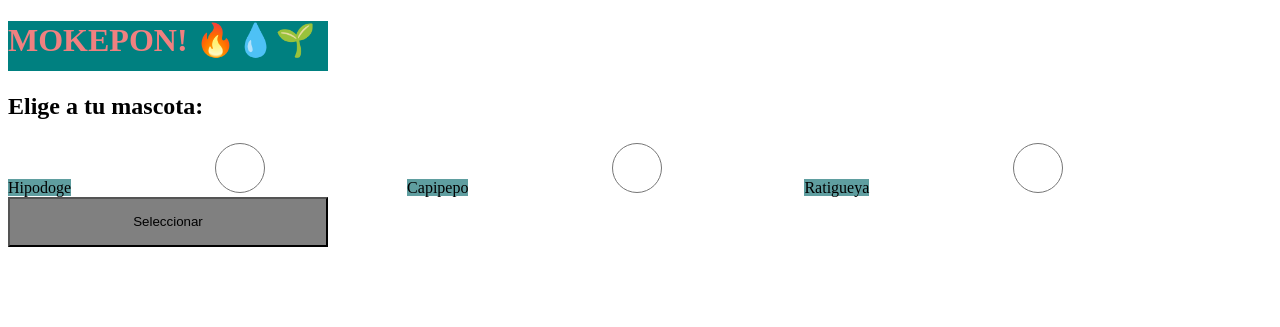
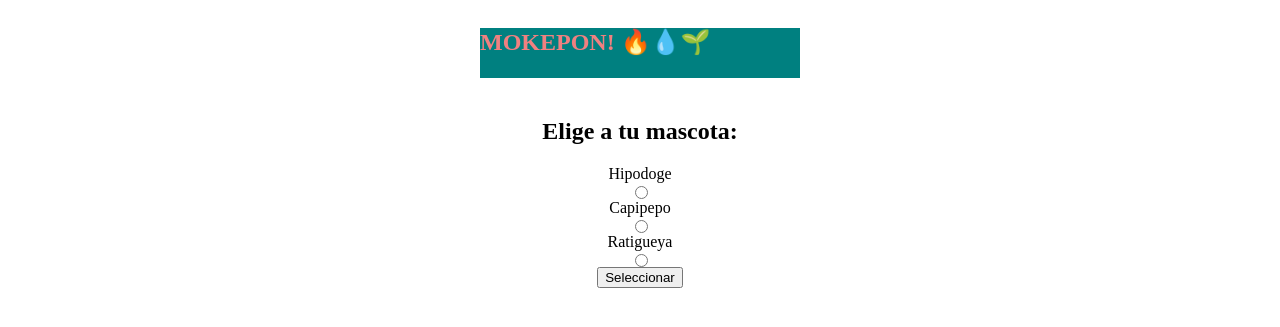
Before and after one commit to DEstebanJV/Cursos, a PHP site: page /ncp/mokepon/mokepon.html in a window 1280 px wide. Shown: the top 327 px of the page. Run offline with PHP 8.4, Linux system fonts and the light colour scheme.

Commit message:
Feat: Actualización con mejoras implementadas sesion 34

```diff
--- a/Nicxon/programacion-basica/ncp/mokepon/mokepon.html
+++ b/Nicxon/programacion-basica/ncp/mokepon/mokepon.html
@@ -9,9 +9,9 @@
     <link rel="stylesheet" href="./styles.css">
 </head>
 <body>
-    <h1 class="titulo">MOKEPON! 🔥💧🌱</h1>
+    <section id="seleccionar-mascota">
+        <h1 class="titulo">MOKEPON! 🔥💧🌱</h1>
 
-    <section id="seleccionar-mascota">
         <h2>Elige a tu mascota:</h2>
         <label for="hipodoge">Hipodoge</label>
         <input type="radio" name="mascota" id="hipodoge" />
@@ -26,6 +26,8 @@
     </section>
 
     <section id="seleccionar-ataque">
+        <h1 class="titulo">MOKEPON! 🔥💧🌱</h1>
+
         <h2>Elige tu ataque:</h2>
 
         <p>Tú mascota <span id="mascota-jugador"></span> tiene <span id="vidas-jugador">3</span> vidas</p>
--- a/Nicxon/programacion-basica/ncp/mokepon/styles.css
+++ b/Nicxon/programacion-basica/ncp/mokepon/styles.css
@@ -5,20 +5,8 @@
     background-color: teal;
 }
 
-label {
-    background-color: cadetblue;
-    width: 320px;
-    height: 50px;
+#seleccionar-mascota {
+    display: flex;
+    flex-direction: column;
+    align-items: center;
 }
-
-input {
-    background-color: thistle;
-    width: 320px;
-    height: 50px;
-}
-
-button {
-    background-color: gray;
-    width: 320px;
-    height: 50px;
-}
```
